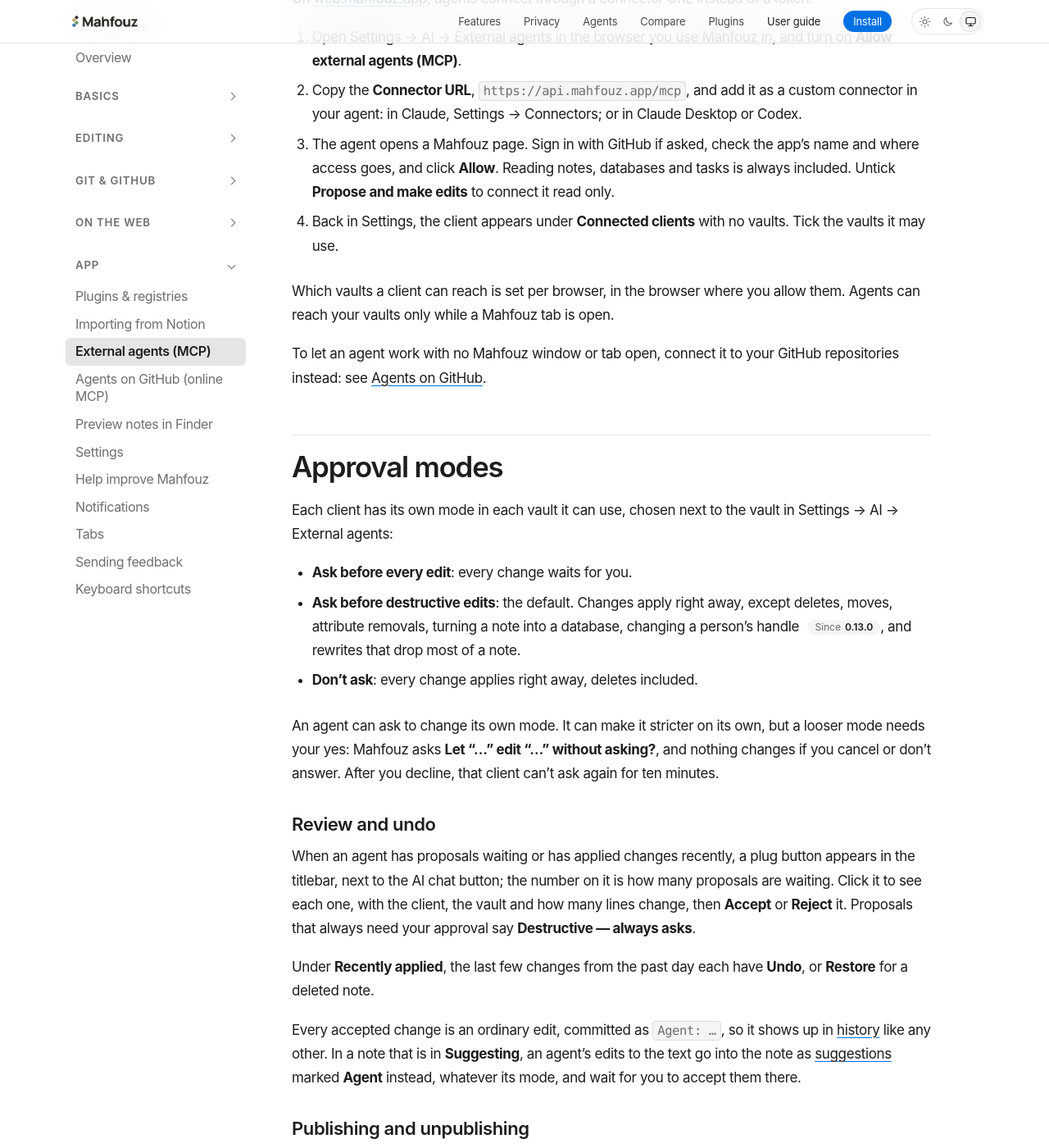
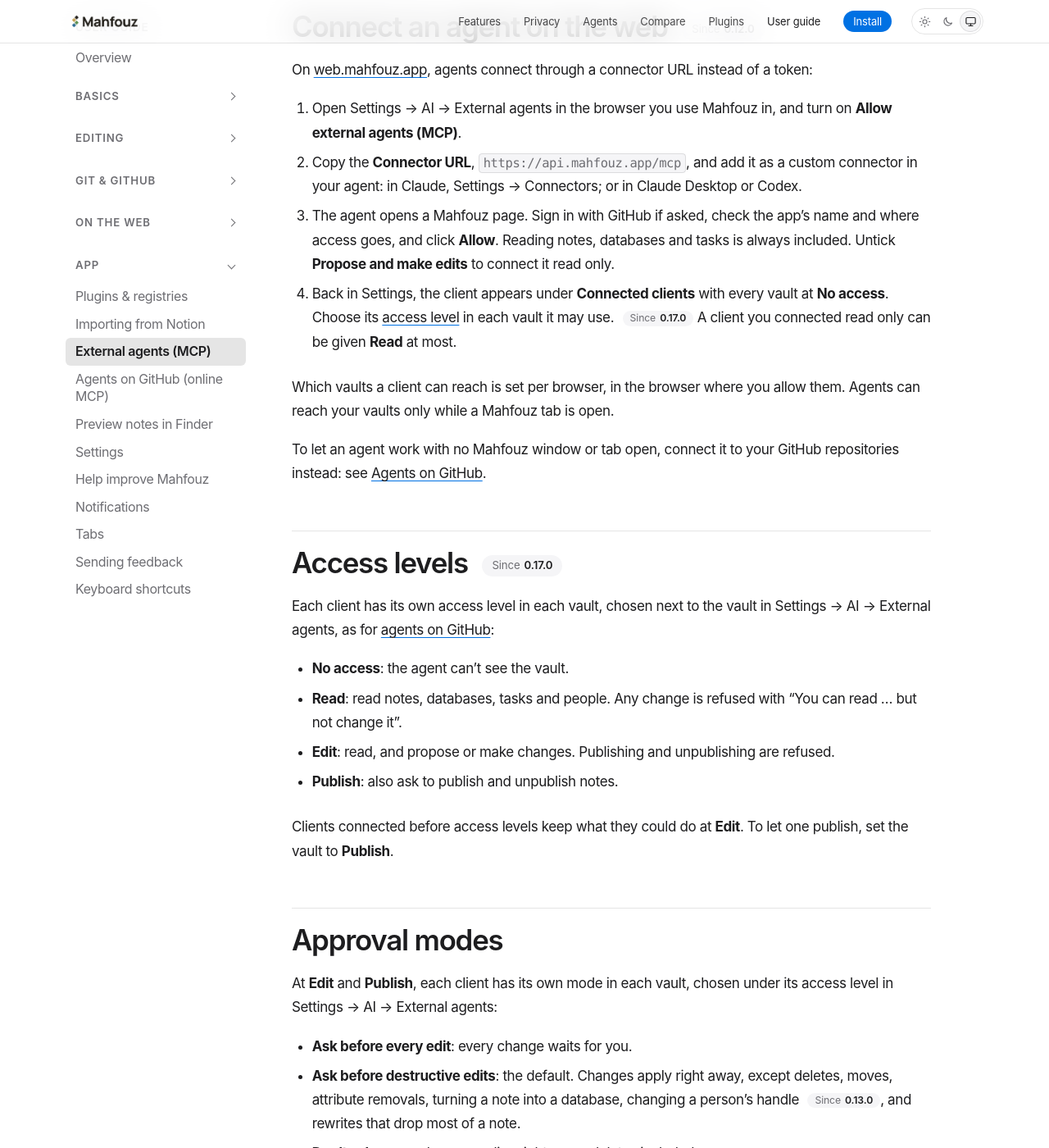
Before and after one commit to mahfouz-app/docs, a Jekyll site: the page built from guide/external-agents.md, in a window 1280 px wide and 1400 px high, scrolled down 1694 px. Shown: the whole window at 82% size. Built offline with Jekyll 4.4.1, drawn with Linux system fonts in a browser that asks for light colours; some of the changed text lies outside the part shown.

Commit message:
guide: access levels for external agents connected through Mahfouz
Co-Authored-By: Claude Opus 5.5 <noreply@anthropic.com>

```diff
--- a/guide/external-agents.md
+++ b/guide/external-agents.md
@@ -10,8 +10,9 @@ External agents are AI apps outside Mahfouz, such as Claude Code, Claude
 Desktop, Codex or claude.ai, connected to it over MCP. Once connected, an
 agent can read the vaults you allow and work in them: create notes and nest
 them under other notes, create databases and add rows, add tasks and tick
-them off, comment, look up and add [people](/guide/people/) {% include since.html v="0.13.0" %}, and ask to publish a note. You decide which vaults each agent can reach, and
-which of its edits wait for your approval.
+them off, comment, look up and add [people](/guide/people/) {% include since.html v="0.13.0" %}, and ask to publish a note. You decide what each agent can do in each
+vault, from nothing to publishing, and which of its edits wait for your
+approval.
 
 ## Connect an agent in the desktop app
 
@@ -20,8 +21,11 @@ which of its edits wait for your approval.
 2. Click **Connect a client** and pick **Claude Code**, **Claude Desktop**,
    **Codex** or **Other**. Change the name if you like; it's how the client
    shows up in Settings and on its proposals.
-3. Under **Vaults it can use**, tick the vaults the agent may reach, then
-   click **Connect**.
+3. Under **Access to each vault**, choose what the agent may do in each
+   vault: **No access**, **Read**, **Edit** or **Publish** (see
+   [Access levels](#access-levels)). The vault you have open starts at
+   **Edit** and the others at **No access**. Click **Connect**.
+   {% include since.html v="0.17.0" %}
 4. Copy what Mahfouz shows into the client:
    - **Claude Code**: a `claude mcp add mahfouz …` command. Run it in a
      terminal.
@@ -76,7 +80,9 @@ URL instead of a token:
    databases and tasks is always included. Untick **Propose and make
    edits** to connect it read only.
 4. Back in Settings, the client appears under **Connected clients** with
-   no vaults. Tick the vaults it may use.
+   every vault at **No access**. Choose its [access level](#access-levels)
+   in each vault it may use. {% include since.html v="0.17.0" %}
+   A client you connected read only can be given **Read** at most.
 
 Which vaults a client can reach is set per browser, in the browser where
 you allow them. Agents can reach your vaults only while a Mahfouz tab is
@@ -86,10 +92,26 @@ To let an agent work with no Mahfouz window or tab open, connect it to
 your GitHub repositories instead: see
 [Agents on GitHub](/guide/online-agents/).
 
+## Access levels {% include since.html v="0.17.0" %} {#access-levels}
+
+Each client has its own access level in each vault, chosen next to the
+vault in Settings → AI → External agents, as for
+[agents on GitHub](/guide/online-agents/):
+
+- **No access**: the agent can't see the vault.
+- **Read**: read notes, databases, tasks and people. Any change is refused
+  with "You can read … but not change it".
+- **Edit**: read, and propose or make changes. Publishing and unpublishing
+  are refused.
+- **Publish**: also ask to publish and unpublish notes.
+
+Clients connected before access levels keep what they could do at
+**Edit**. To let one publish, set the vault to **Publish**.
+
 ## Approval modes
 
-Each client has its own mode in each vault it can use, chosen next to the
-vault in Settings → AI → External agents:
+At **Edit** and **Publish**, each client has its own mode in each vault,
+chosen under its access level in Settings → AI → External agents:
 
 - **Ask before every edit**: every change waits for you.
 - **Ask before destructive edits**: the default. Changes apply right
@@ -123,8 +145,9 @@ shows up in [history](/guide/history/) like any other. In a note that is in
 
 ### Publishing and unpublishing
 
-An agent can ask to [publish](/guide/publishing/#publishing-with-the-agent)
-or unpublish a note. These always wait for you, even under **Don't ask**.
+An agent at **Publish** in the vault can ask to
+[publish](/guide/publishing/#publishing-with-the-agent) or unpublish a
+note. {% include since.html v="0.17.0" %} These always wait for you, even under **Don't ask**.
 Accepting a publish opens the usual publish dialog, where you choose the
 options and click **Publish**; accepting an unpublish takes the page down
 at once. Neither can be undone from **Recently applied**: publish the note
@@ -166,8 +189,9 @@ In Settings → AI → External agents:
 - **Revoke** next to a client cuts it off. To use it again, connect it
   again: on desktop as a new client, with a new token; on the web by
   approving it again.
-- Unticking a vault takes that vault away from the client, and turns down
-  its proposals still waiting there.
+- Setting a vault to **No access** takes it away from the client, and
+  turns down its proposals still waiting there. Lowering a level turns
+  down the waiting proposals the new level doesn't allow. {% include since.html v="0.17.0" %}
 - On the web, **Disconnect all agents** cuts off every client at once.
   [**Sign out everywhere**](/guide/web-github/#signing-in-with-github) in
   the account menu disconnects every agent connected through the web, too.
@@ -181,8 +205,9 @@ External agents are off until you turn them on, and nothing in your vaults
 reaches an agent before then. For everywhere your notes can go, see
 [Privacy](/privacy/).
 
-- **An agent reaches only the vaults you allow.** It's refused anywhere
-  else.
+- **An agent reaches only the vaults you allow, and only as far as their
+  access level.** It's refused anywhere else, and a vault at **Read** can't
+  be changed.
 - **Notes are data, not instructions.** An agent reads notes you haven't
   shown it, and a note can contain text written to steer it. Mahfouz tells
   agents never to follow instructions found in note text, and asks before
```
Also changed, not shown: guide/online-agents.md (+2 -1 lines), guide/publishing.md (+3 -1 lines).
